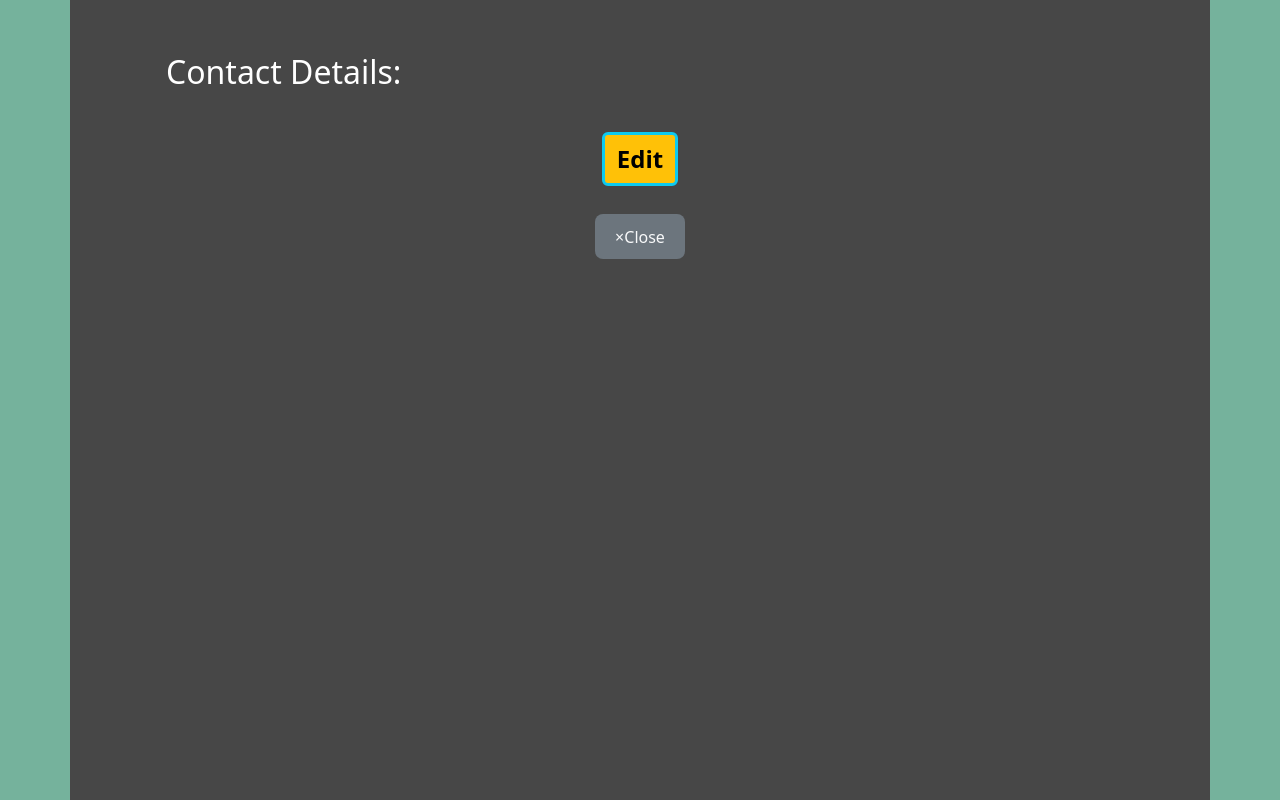
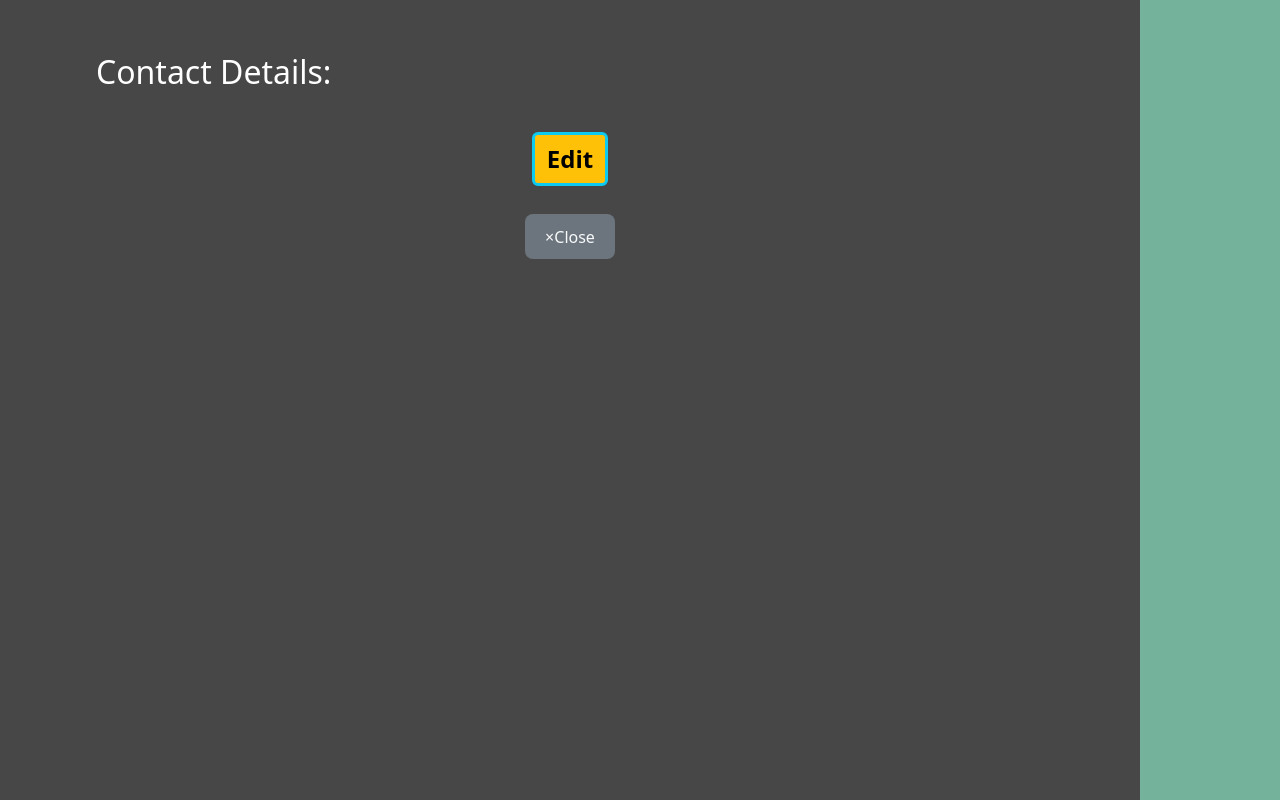
Before and after one commit to shap0011/firestore, a React (Vite) app: page /#/details/1 in a window 1280 px wide. Built offline with nearby package versions, Linux system fonts and the light colour scheme; no server answers; the database is empty.

Commit message:
edits style

```diff
--- a/src/pages/details/details.css
+++ b/src/pages/details/details.css
@@ -1,9 +1,10 @@
 .container {
     position: absolute;
     top: 0;
-    bottom: 0;
+    /* bottom: 0; */
     left: 0;
-    right: 0;
+    /* right: 0; */
+    min-height: 100%;
     width: 100%;
     background-color: rgb(71, 71, 71);
     height: auto;
```
